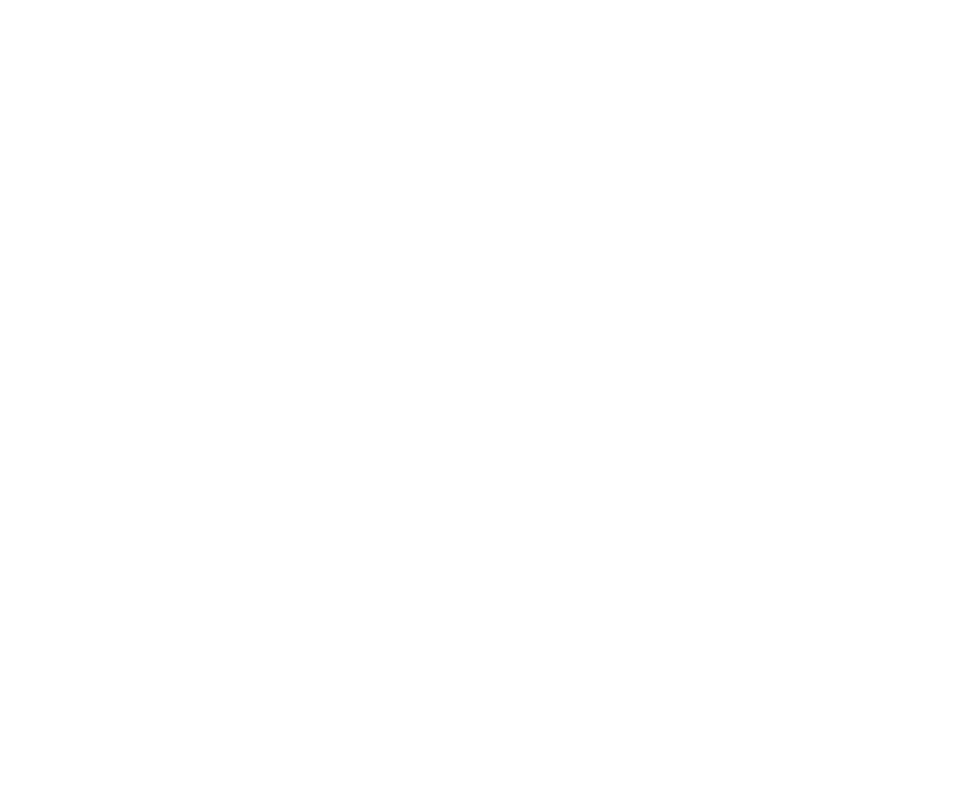
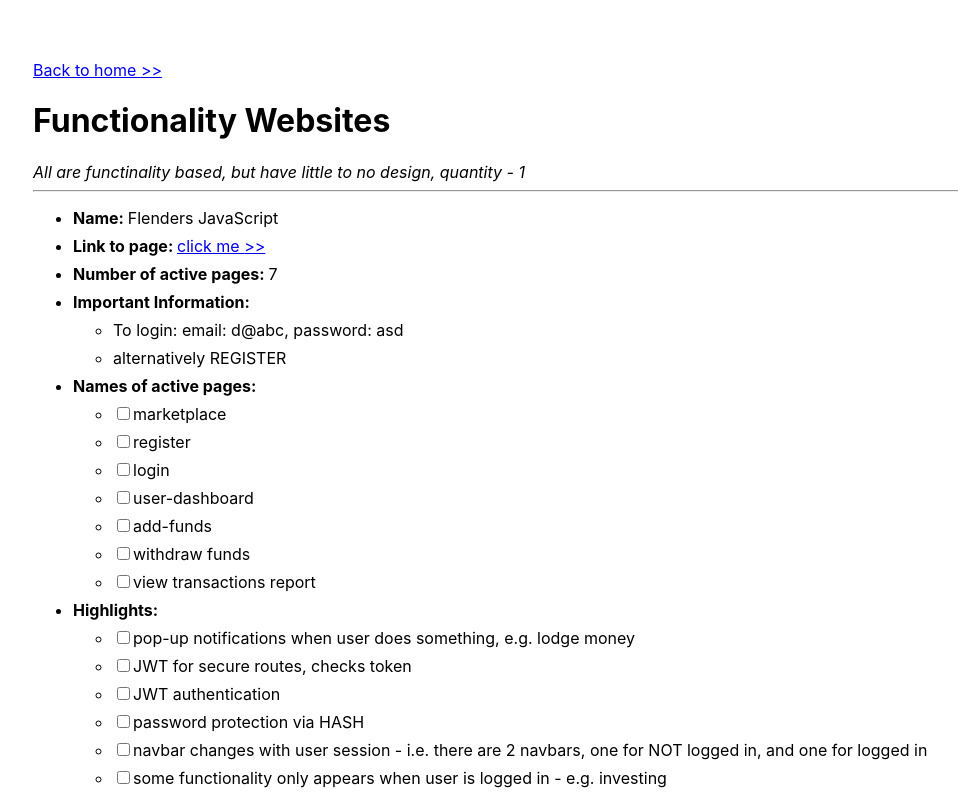
Before and after one commit to dmitrisanzharov/landing-pages, a React (Create React App) app: page /functionality-pages in a window 1280 px wide. Before the commit this address had no page. Shown: the top 797 px of the page, without its empty margins (27-985 px from the left). Built offline with nearby package versions, Linux system fonts and the light colour scheme.

Commit message:
all good

```diff
--- a/src/App.js
+++ b/src/App.js
@@ -5,6 +5,7 @@ import "./styles-global.css";
 // Pages
 import Home from "./pages/Home/Home";
 import ComponentDevelopmentPage from "./pages/ComponentDevelopmentPage/ComponentDevelopmentPage";
+import FunctionalWebsites from "./pages/FunctionalWebsitesNoDesign/FunctionalWebsites";
 
 // Sites
 import Buffer from "./pages/Buffer/buffer-index.js";
@@ -17,6 +18,11 @@ function App() {
 				<Routes>
 					{/* NAV ROUTES */}
 					<Route exact path="/" element={<Home />} />
+					<Route
+						exact
+						path="/functionality-pages"
+						element={<FunctionalWebsites />}
+					/>
 					<Route
 						exact
 						path="/component-development-page"
--- /dev/null
+++ b/src/pages/FunctionalWebsitesNoDesign/FunctionalWebsites.css
@@ -0,0 +1,11 @@
+.FunctionalityWebsitesContainer {
+  padding: 60px;
+}
+
+.FunctionalityWebsitesContainer li {
+  margin-bottom: 0.5em;
+}
+
+.FunctionalityWebsitesContainer ul li {
+  margin-top: 0.5em;
+}/*# sourceMappingURL=FunctionalWebsites.css.map */
--- a/src/pages/FunctionalWebsitesNoDesign/FunctionalWebsites.js
+++ b/src/pages/FunctionalWebsitesNoDesign/FunctionalWebsites.js
@@ -0,0 +1,97 @@
+import React from "react";
+import "./FunctionalWebsites.css";
+import { Link } from "react-router-dom";
+
+// views
+import allMyFunctionalityProjects from "../../view/allMyFunctionalityProjects";
+
+const FunctionalWebsites = () => {
+	return (
+		<div className="FunctionalityWebsitesContainer">
+			<Link to="/">Back to home {">>"}</Link>
+			<h1>Functionality Websites</h1>
+			<div>
+				<em>
+					All are functinality based, but have little to no design, quantity -{" "}
+					{allMyFunctionalityProjects.length}
+				</em>
+			</div>
+			<hr />
+			{allMyFunctionalityProjects.map((el, i) => {
+				const {
+					id,
+					name,
+					link,
+					standAloneUrl,
+					namesOfActivePages,
+					highlights,
+					importantInfo,
+				} = el;
+				return (
+					<div key={id}>
+						<ul>
+							<li>
+								<b>Name: </b>
+								{name}
+							</li>
+							<li>
+								<b>Link to page: </b>
+								{standAloneUrl ? (
+									<a href={link} target="_blank" rel="noreferrer">
+										click me {">>"}
+									</a>
+								) : (
+									<Link to={link}>click me</Link>
+								)}
+							</li>
+							<li>
+								<b>Number of active pages: </b> {namesOfActivePages.length}
+							</li>
+							<li>
+								<b>Important Information: </b>
+								<ul>
+									{importantInfo.map((el, i) => {
+										return <li key={el + i}>{el}</li>;
+									})}
+								</ul>
+							</li>
+							<li>
+								<b>Names of active pages: </b>
+								<ul>
+									{namesOfActivePages.map((el, i) => {
+										return (
+											<li key={el}>
+												{" "}
+												<input type="checkbox" />
+												{el}
+											</li>
+										);
+									})}
+								</ul>
+							</li>
+							<li>
+								<b>Highlights: </b>
+								<ul>
+									{highlights.map((el, i) => {
+										return (
+											<li key={el + i}>
+												{" "}
+												<input type="checkbox" />
+												{el}
+											</li>
+										);
+									})}
+								</ul>
+							</li>
+						</ul>
+						<br />
+						<br />
+						<hr />
+					</div>
+				);
+			})}
+		</div>
+	);
+};
+
+export default FunctionalWebsites;
--- /dev/null
+++ b/src/pages/FunctionalWebsitesNoDesign/FunctionalWebsites.scss
@@ -0,0 +1,11 @@
+.FunctionalityWebsitesContainer {
+	padding: 60px;
+}
+
+.FunctionalityWebsitesContainer li {
+	margin-bottom: 0.5em;
+}
+
+.FunctionalityWebsitesContainer ul li {
+	margin-top: 0.5em;
+}
--- a/src/pages/Home/Home.js
+++ b/src/pages/Home/Home.js
@@ -19,9 +19,7 @@ export default function Home() {
 			</div>
 			<div className="HomeContainer_ButtonsNavBar">
 				<button className="HomeContainer_Button85">
-					<Link to="/component-development-page">
-						Functional Websites (no design)
-					</Link>
+					<Link to="/functionality-pages">Functional Websites (no design)</Link>
 				</button>
 				<button className="HomeContainer_Button40">
 					<Link to="/component-development-page">dev page</Link>
--- /dev/null
+++ b/src/view/allMyFunctionalityProjects.js
@@ -0,0 +1,39 @@
+const allMyFunctionalityProjects = [
+	{
+		id: "6406a3ecb83509d9580241c3",
+		name: "Flenders JavaScript",
+		link: "https://flender-build-js.netlify.app/",
+		standAloneUrl: true,
+		namesOfActivePages: [
+			"marketplace",
+			"register",
+			"login",
+			"user-dashboard",
+			"add-funds",
+			"withdraw funds",
+			"view transactions report",
+		],
+		highlights: [
+			"pop-up notifications when user does something, e.g. lodge money",
+			"JWT for secure routes, checks token",
+			"JWT authentication",
+			"password protection via HASH",
+			"navbar changes with user session - i.e. there are 2 navbars, one for NOT logged in, and one for logged in",
+			"some functionality only appears when user is logged in - e.g. investing",
+			"captcha",
+			"google maps",
+			"payment system Stripe - only works in DEV, need to fix for PROD (but won't do it atm)",
+			"protection from user over-clicking - e.g. when lodging money, button disables onClick",
+			"Form with notifications - i.e. when password is too weak or something is NOT filled in correctly, it notifies",
+			"transaction report - calendar between 2 dates that filters",
+			"transaction report is a DOWNLOADABLE PDF",
+			"transaction report has filtering system - investment, lodgement, withdrawal",
+		],
+		importantInfo: [
+			"To login: email: d@abc, password: asd",
+			"alternatively REGISTER",
+		],
+	},
+];
+
+export default allMyFunctionalityProjects;
```
Also changed, not shown: 1 other file (tests, documents, lock files or other folders).
